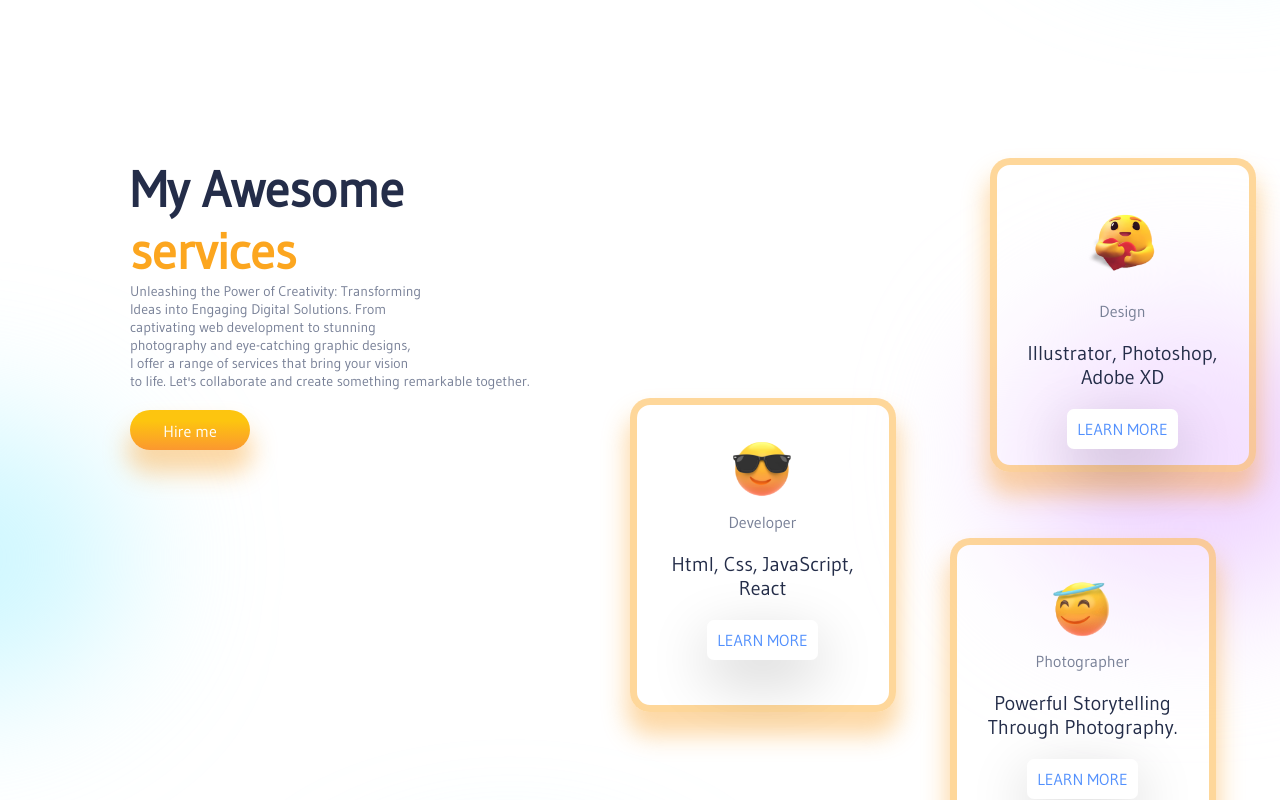
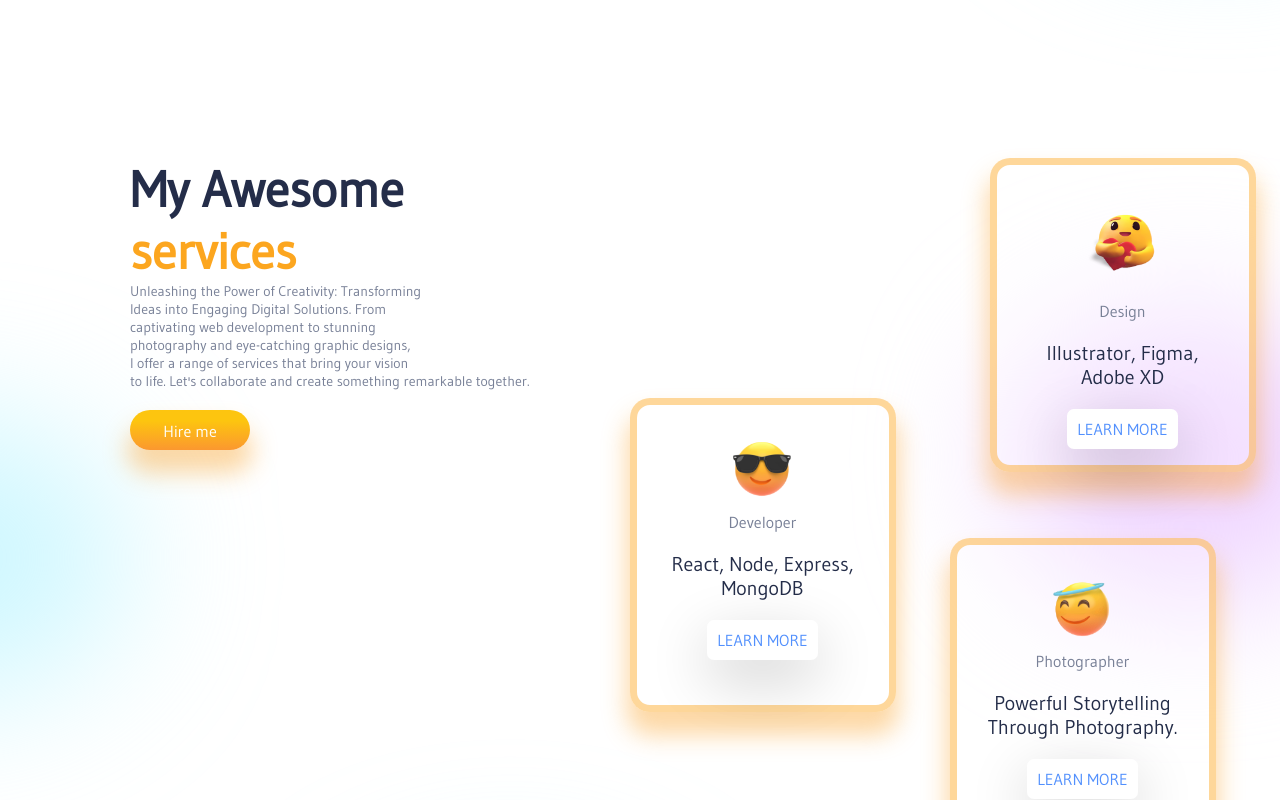
Before and after one commit to Subham-hyna/Personal-Portfolio, a React (Create React App) app: page / in a window 1280 px wide. Shown: the part 1532-2332 px from the top of the page. Built offline with nearby package versions, Linux system fonts and the light colour scheme; a web font is replaced by a local one.

Commit message:
added skills and services

```diff
--- a/src/components/About/About.js
+++ b/src/components/About/About.js
@@ -19,6 +19,7 @@ import Tailwind from './LOGO/Tailwind.png'
 import Bootstrap from './LOGO/Bootstrap.png'
 import ReactLogo from './LOGO/REACT.png'
 import Jquery from './LOGO/Jquery.png'
+import ReduxLogo from './LOGO/redux.png'
 
 const About = () => {
     const theme =useContext(themeContext);
@@ -86,6 +87,10 @@ const About = () => {
                             <img src={ReactLogo} style={{width : '40px'}}/>
                             <span style={{color : darkMode ? 'white' : ''}}>React</span>
                     </div>
+                    <div className='skill-box' style={{boxShadow:' 0 4px 6px -1px #b426fd, 0 2px 4px -2px #b426fd'}}>
+                            <img src={ReduxLogo} style={{width : '40px'}}/>
+                            <span style={{color : darkMode ? 'white' : ''}}>Redux</span>
+                    </div>
                     <div className='skill-box' style={{boxShadow:' 0 4px 6px -1px #06b6d4, 0 2px 4px -2px #06b6d4'}}>
                             <img src={Tailwind} style={{width : '40px'}}/>
                             <span style={{color : darkMode ? 'white' : ''}}>Tailwind</span>
--- a/src/components/Services/Services.js
+++ b/src/components/Services/Services.js
@@ -42,7 +42,7 @@ const Services = () => {
                 <Card
                     emoji = {HeartEmoji}
                     heading = "Design"
-                    detail = "Illustrator, Photoshop, Adobe XD"
+                    detail = "Illustrator, Figma, Adobe XD"
                 />
             </div>
 
@@ -50,7 +50,7 @@ const Services = () => {
                 <Card
                     emoji = {Glasses}
                     heading = "Developer"
-                    detail = "Html, Css, JavaScript, React"
+                    detail = "React, Node, Express, MongoDB"
                 />
             </div>
 
```
Also changed, not shown: src/components/About/LOGO/redux.png (added).
